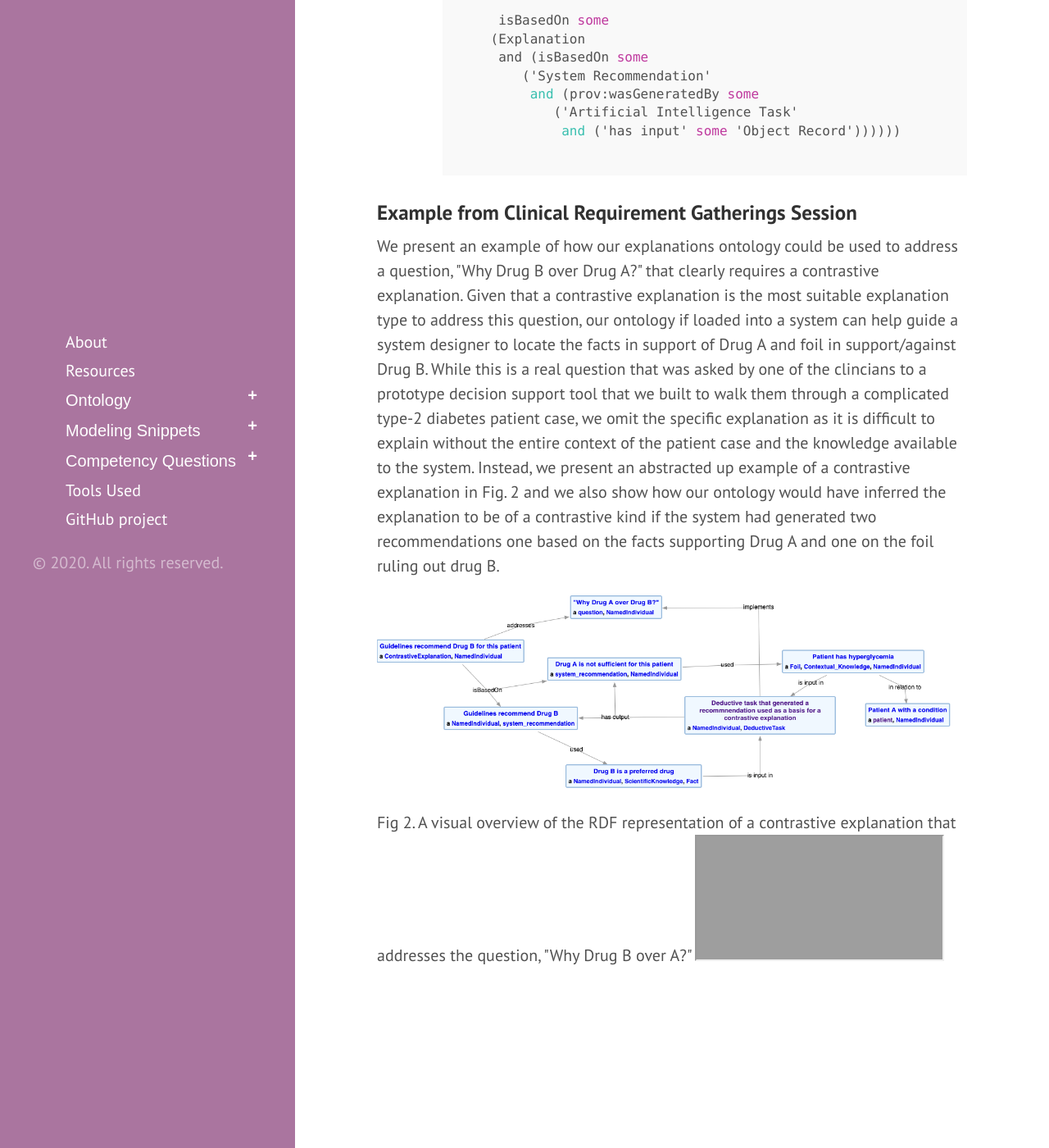
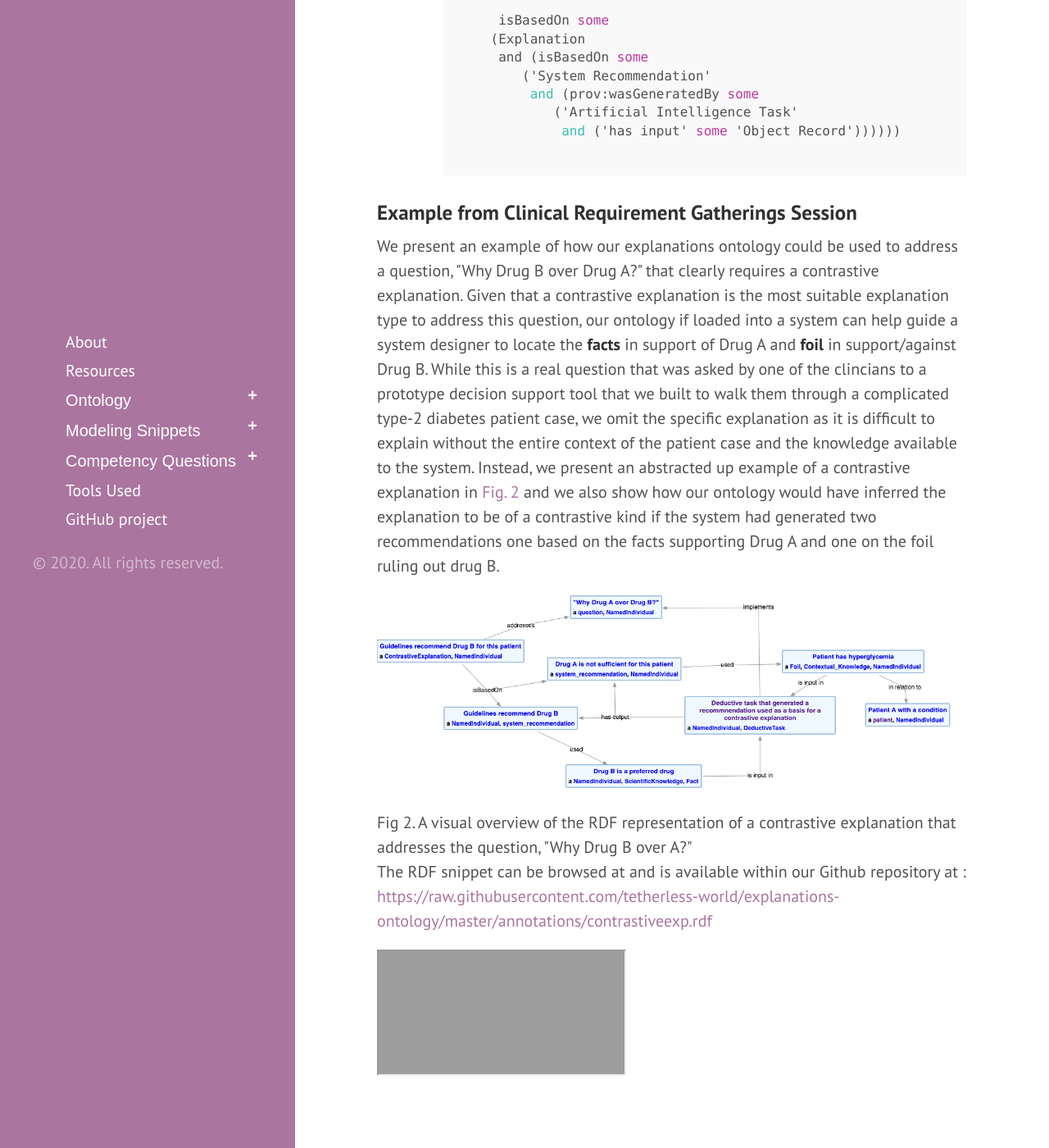
Before and after one commit to tetherless-world/explanation-ontology, a Jekyll site: the page built from index.md, in a window 1280 px wide and 1400 px high, scrolled down 5112 px. Shown: the whole window at 82% size. Built offline with Jekyll 4.4.1, drawn with Linux system fonts in a browser that asks for light colours; Markdown is read by kramdown in place of the engine named in the settings; grey boxes are pictures that could not be loaded.

Commit message:
Update index.md

```diff
--- a/index.md
+++ b/index.md
@@ -190,17 +190,19 @@
   <!--can cite our book chapter here-->
  </content>
 
- <article class="mb-5" id="explanationtypes">
+ <article class="mb-5" id="clinicalexample">
 <content>
 
 
 <h3>Example from Clinical Requirement Gatherings Session</h3>
-  <p>We present an example of how our explanations ontology could be used to address a question, "Why Drug B over Drug A?" that clearly requires a contrastive explanation. Given that a contrastive explanation is the most suitable explanation type to address this question, our ontology if loaded into a system can help guide a system designer to locate the facts in support of Drug A and foil in support/against Drug B. While this is a real question that was asked by one of the clincians to a prototype decision support tool that we built to walk them through a complicated type-2 diabetes patient case, we omit the specific explanation as it is difficult to explain without the entire context of the patient case and the knowledge available to the system. Instead, we present an abstracted up example of a contrastive explanation in Fig. 2 and we also show how our ontology would have inferred the explanation to be of a contrastive kind if the system had generated two recommendations one based on the facts supporting Drug A and one on the foil ruling out drug B.</p>
+  <p>We present an example of how our explanations ontology could be used to address a question, "Why Drug B over Drug A?" that clearly requires a contrastive explanation. Given that a contrastive explanation is the most suitable explanation type to address this question, our ontology if loaded into a system can help guide a system designer to locate the <strong>facts</strong> in support of Drug A and <strong>foil</strong> in support/against Drug B. While this is a real question that was asked by one of the clincians to a prototype decision support tool that we built to walk them through a complicated type-2 diabetes patient case, we omit the specific explanation as it is difficult to explain without the entire context of the patient case and the knowledge available to the system. Instead, we present an abstracted up example of a contrastive explanation in <a href="#fig2">Fig. 2</a> and we also show how our ontology would have inferred the explanation to be of a contrastive kind if the system had generated two recommendations one based on the facts supporting Drug A and one on the foil ruling out drug B.</p>
 
   <img src="images/rdfviewerexample.png"/>
-  <caption>Fig 2. A visual overview of the RDF representation of a contrastive explanation that addresses the question, "Why Drug B over A?"</caption>
+  <caption id="fig2">Fig 2. A visual overview of the RDF representation of a contrastive explanation that addresses the question, "Why Drug B over A?"</caption>
+  <br>
+    <p>The RDF snippet can be browsed at and is available within our Github repository at : <a href="https://raw.githubusercontent.com/tetherless-world/explanations-ontology/master/annotations/contrastiveexp.rdf">https://raw.githubusercontent.com/tetherless-world/explanations-ontology/master/annotations/contrastiveexp.rdf</a></p>
+
   <iframe src="https://raw.githubusercontent.com/tetherless-world/explanations-ontology/master/annotations/contrastiveexp.rdf"/>
-  <p>The RDF snippet can be browsed at and is available within our Github repository at : <a href="https://raw.githubusercontent.com/tetherless-world/explanations-ontology/master/annotations/contrastiveexp.rdf">https://raw.githubusercontent.com/tetherless-world/explanations-ontology/master/annotations/contrastiveexp.rdf</a></p>
 
 
  </content>
```
